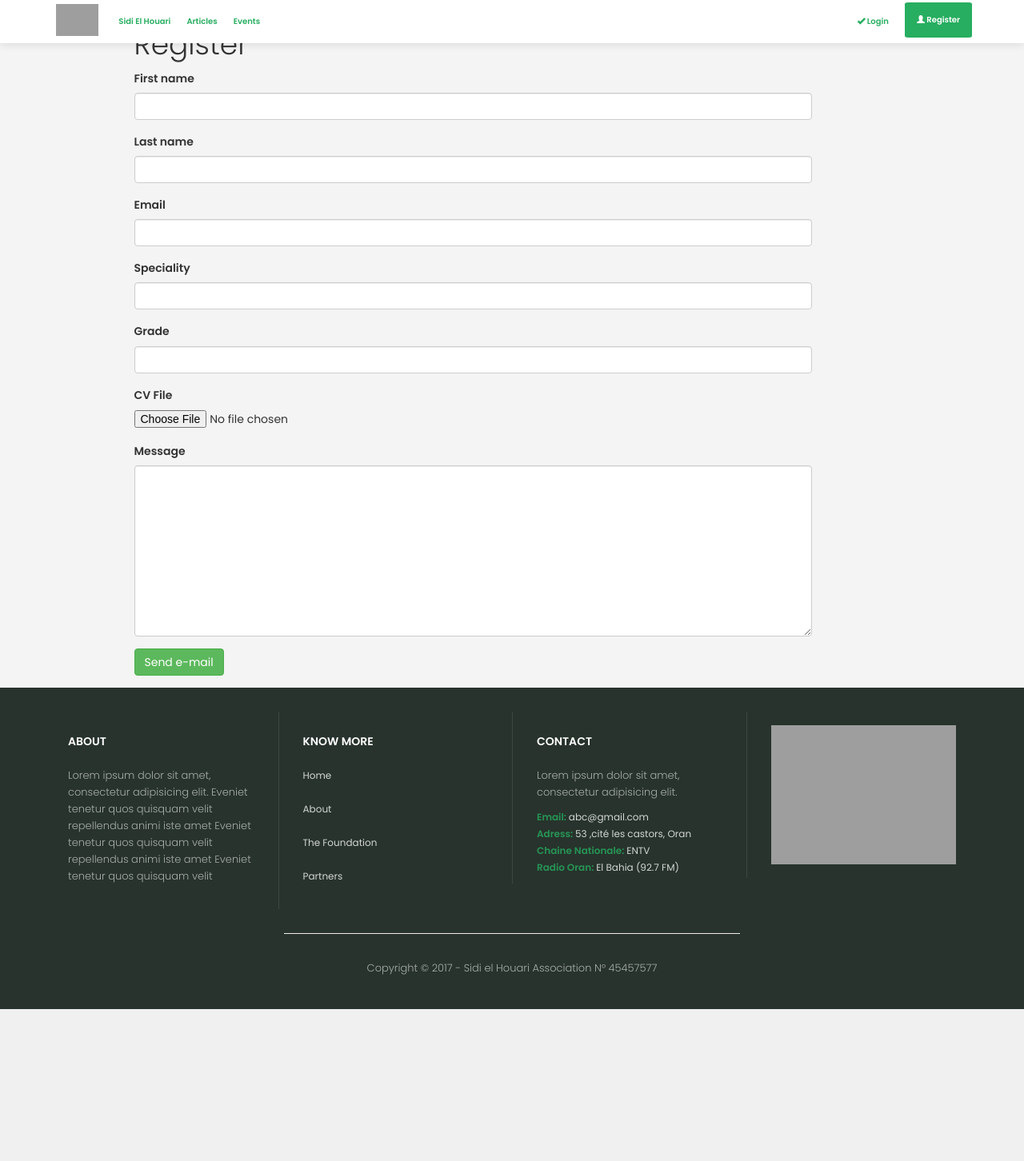
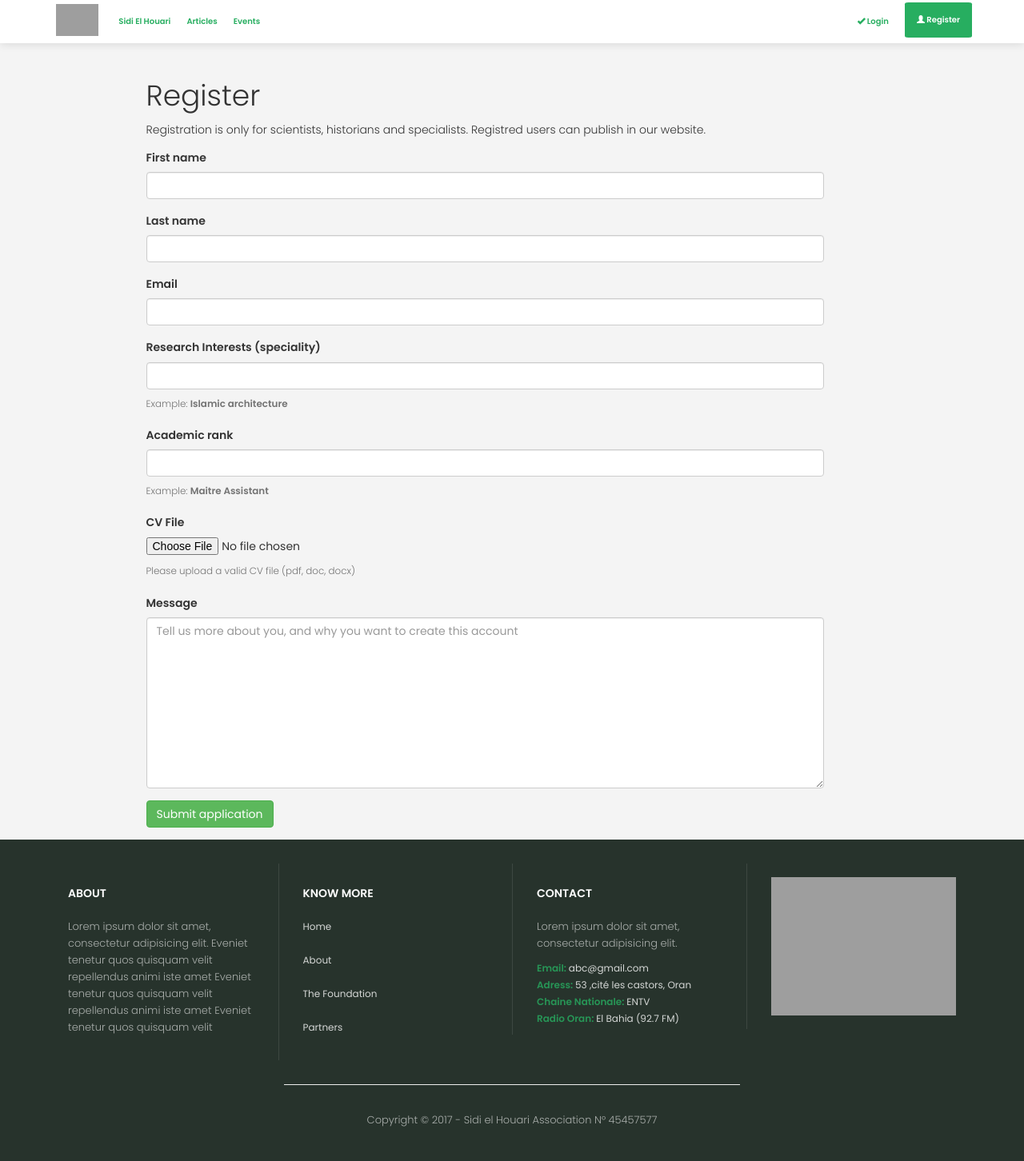
Before and after one commit to Fcmam5/sdh_foundation, a Django app: page /register/ in a window 1280 px wide. Shown: the whole page at 80% size. Before the commit the page ends 1262 px from the top, so only its background shows below. Run offline with Django 3.2, Linux system fonts and the light colour scheme; parts of the project's set-up code (start-up, migrations or seed data) failed here and were passed over; some libraries are stand-ins or nearby versions; grey boxes are pictures that could not be loaded.

Commit message:
prepare contact and registration for localization

```diff
--- a/templates/contact/registration.html
+++ b/templates/contact/registration.html
@@ -1,53 +1,59 @@
 {% extends "base.html" %}
 {% load staticfiles %}
-{% block title %} Register {% endblock %}
+{% load i18n %}
+{% block title %}{% trans 'Registration' %}{% endblock %}
 {% block meta %}
+<meta name="title" content='{% trans "Scientists registration demand" %}'>
+<meta name="description" content='{% trans "Send demand as a scientist for a publisher account, only historians and specialists applications are accpeted after a review by our staffs." %}'>
+<meta name="keywords" content="historian, مؤرخ, scientist, Oran, Wahren, وهران, سيدي الهواري, كلية الحضارة الإسلامية, تاريخ,الجزائر, Sidi El Houari">
 
 {% endblock %}
 {% block content %}
-  <main>
+  <main class="padding-top container">
     <div class="container">
       {% if sent %}
-        <h1>Your demand has been successfully sent we will contact you soon</h1>
-        <p>
-          <a href="/">Home</a>
-        </p>
+      <h1>{% trans 'Demand has been submitted successfully' %}</h1>
+      <p>{% trans "Your application has been submitted, our staffs will review your demand carefully and we will contact you soon. Until then, feel free to check out the following resources:" %}</p>
+      <ul>
+        <li><a href="/about">{% trans 'About Sidi El Houari' %}</a></li>
+        <li><a href="/articles">{% trans 'Our latest articles ' %}</a></li>
+        <li><a href="/events">{% trans "Sidi El Houari foundation's events" %}</a></li>
+      </ul>
       {% else %}
         <div class="row">
           <div class="col-md-9 col-md-offset-1">
-            <h1>Register</h1>
+            <h1>{% trans 'Register' %}</h1>
+            <p>{% trans 'Registration is only for scientists, historians and specialists. Registred users can publish in our website.' %}</p>
             <form action="." method="post" enctype="multipart/form-data">
             {% csrf_token %}
             {% for field in form %}
-            <div class="form-group">
                 {% if field.errors %}
-                  <div class="control-group error">
+                <div class="form-group has-error">
                       <label class="control-label">{{ field.label }}</label>
                       <div class="controls">{{ field }}
-                          <span class="help-inline">
+                          <span class="help-block">
                               {% for error in  field.errors %}{{ error }}{% endfor %}
                           </span>
                       </div>
-                  </div>
+                </div>
+
                 {% else %}
-                  <div class="control-group">
+                  <div class="form-group">
                       <label class="control-label">{{ field.label }}</label>
                       <div class="controls">{{ field }}
                           {% if field.help_text %}
-                              <p class="help-inline"><small>{{ field.help_text }}</small></p>
+                              <p class="help-block"><small>{{ field.help_text | safe }}</small></p>
                           {% endif %}
                       </div>
                   </div>
               {% endif %}
-            </div>
 
             {%endfor%}
             <div class="form-group">
-              <button type="submit" class="btn btn-success">Send e-mail</button>
+              <button type="submit" class="btn btn-success">{% trans 'Submit application' %}</button>
             </div>
             </form>
           </div>
-
         </div>
       {% endif %}
       </div>
--- a/users/forms.py
+++ b/users/forms.py
@@ -1,6 +1,6 @@
 from django import forms
 from django.contrib.auth.forms import UserCreationForm, UserChangeForm
-
+from django.utils.translation import ugettext_lazy as _
 from .models import CustomUser , StaffUser , ScientificUser
 
 
@@ -49,16 +49,16 @@ class ContactByMailForm(forms.Form):
     """
         A form for handling Contact-Us section
     """
-    name = forms.CharField(max_length=32, widget=forms.TextInput(attrs={'class': 'form-control'}))
-    email = forms.EmailField(widget=forms.EmailInput(attrs={'class': 'form-control'}))
-    subject = forms.CharField(max_length=100, required=False, widget=forms.TextInput(attrs={'class': 'form-control'}))
-    message = forms.CharField(required=True, widget=forms.Textarea(attrs={'class': 'form-control'}))
+    name = forms.CharField(label=_('Name'), max_length=32, widget=forms.TextInput(attrs={'class': 'form-control'}))
+    email = forms.EmailField(label=_('Email'), widget=forms.EmailInput(attrs={'class': 'form-control'}))
+    subject = forms.CharField(label=_('Subject'), max_length=100, required=False, widget=forms.TextInput(attrs={'class': 'form-control'}))
+    message = forms.CharField(label=_('Message'), required=True, widget=forms.Textarea(attrs={'class': 'form-control'}))
 
 class RegistrationDemandForm(forms.Form):
-    first_name = forms.CharField(max_length=32, widget=forms.TextInput(attrs={'class': 'form-control'}))
-    last_name = forms.CharField(max_length=32, widget=forms.TextInput(attrs={'class': 'form-control'}))
-    email = forms.EmailField(widget=forms.EmailInput(attrs={'class': 'form-control'}))
-    speciality = forms.CharField(max_length=32, widget=forms.TextInput(attrs={'class': 'form-control'}))
-    grade = forms.CharField(max_length=32, widget=forms.TextInput(attrs={'class': 'form-control'}))
-    cv_file = forms.FileField(label="CV File",widget=forms.ClearableFileInput)
-    message = forms.CharField(required=True, widget=forms.Textarea(attrs={'class': 'form-control'}))
+    first_name = forms.CharField(label=_('First name') ,max_length=32, widget=forms.TextInput(attrs={'class': 'form-control'}))
+    last_name = forms.CharField(label=_('Last name') ,max_length=32, widget=forms.TextInput(attrs={'class': 'form-control'}))
+    email = forms.EmailField(label=_('Email') ,widget=forms.EmailInput(attrs={'class': 'form-control'}))
+    speciality = forms.CharField(label=_('Research Interests (speciality)'), help_text=_('Example: <b>Islamic architecture</b>'),max_length=32, widget=forms.TextInput(attrs={'class': 'form-control'}))
+    grade = forms.CharField(label=_('Academic rank'), help_text=_('Example: <b>Maitre Assistant</b>'), max_length=32, widget=forms.TextInput(attrs={'class': 'form-control'}))
+    cv_file = forms.FileField(label=_('CV File') ,widget=forms.ClearableFileInput, help_text=_('Please upload a valid CV file (pdf, doc, docx)'))
+    message = forms.CharField(label=_('Message') ,required=True, widget=forms.Textarea(attrs={'class': 'form-control', 'placeholder': _('Tell us more about you, and why you want to create this account')}))
```
Also changed, not shown: static/js/contact-us.js (added, +18 -0 lines), templates/contact/contact-us.html (+24 -16 lines), README.md, 4 other files.
